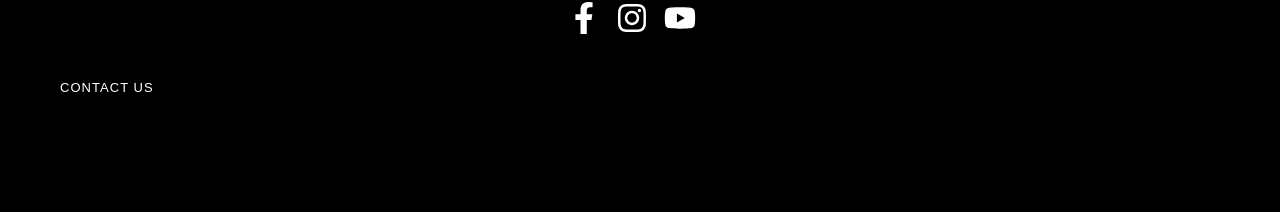
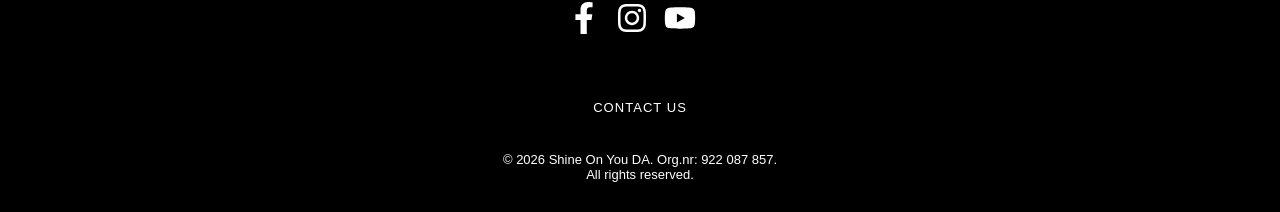
Before and after one commit to MrFoos/shine-on-you-website, a React (Vite) app: page / in a window 1280 px wide. Shown: the part 1049-1261 px from the top of the page. Before the commit the page ends 1236 px from the top, so only its background shows below. Built offline with nearby package versions, Linux system fonts and the light colour scheme; no server answers.

Commit message:
Fix footer styles missing after CSS Modules migration
footer element styles were accidentally excluded from index.css,
causing the footer to lose its black background, centering and
margin-top: auto positioning.

Co-Authored-By: Claude Sonnet 4.6 <noreply@anthropic.com>

```diff
--- a/src/index.css
+++ b/src/index.css
@@ -36,6 +36,15 @@ section{
     padding:20px;
 }
 
+footer{
+    background-color:#000;
+    color:#fff;
+    text-align:center;
+    padding:20px 0;
+    font-size:small;
+    margin-top: auto;
+}
+
 h2{
     text-align:center;
     font-size:30px;
```
